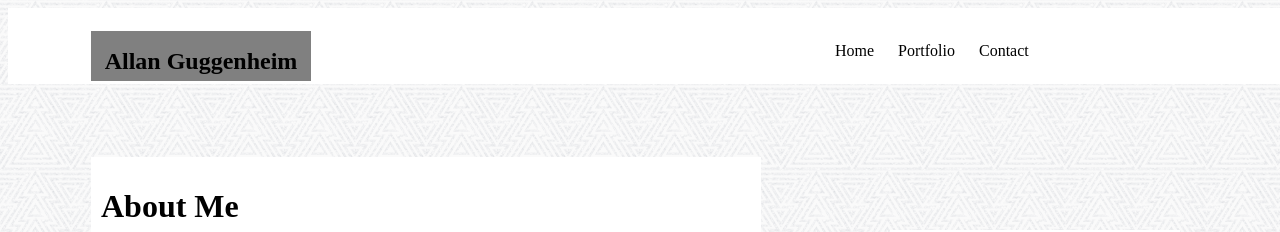
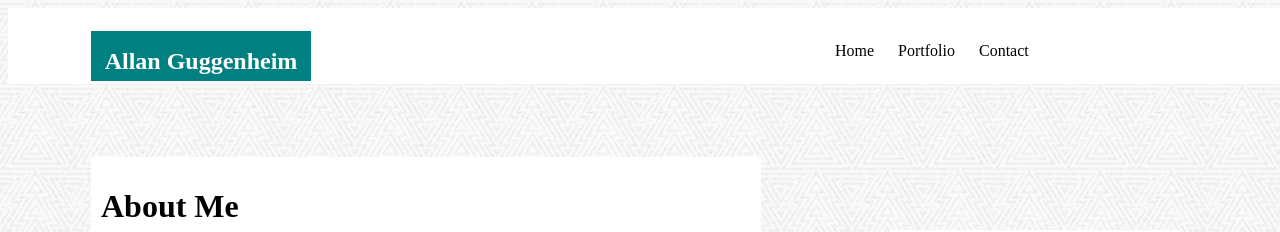
Before and after one commit to allanguggenheim/Basic-Portfolio, a plain HTML site: page index.html in a window 1280 px wide. Shown: the top 232 px of the page. Drawn offline with Linux system fonts and the light colour scheme.

Commit message:
initial site files

```diff
--- a/assets/css/style.css
+++ b/assets/css/style.css
@@ -57,9 +57,10 @@ a {
 #name_wrap {
 	width: 220px;
 	height: 50px;
-	background-color: grey !important;
+	background-color: teal !important;
 	text-align: center;
 	  line-height: 60px;
+	  color: white;
 
 }
 
```
